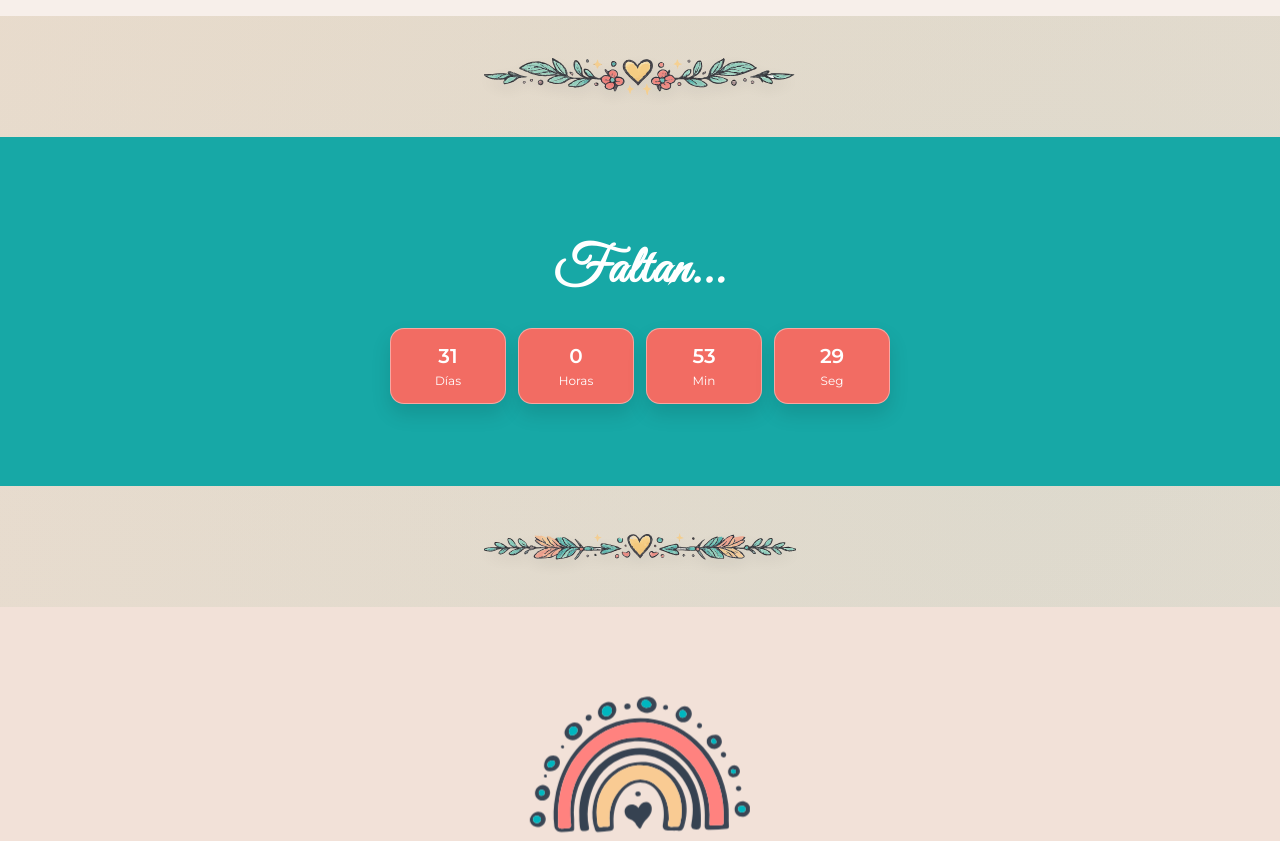
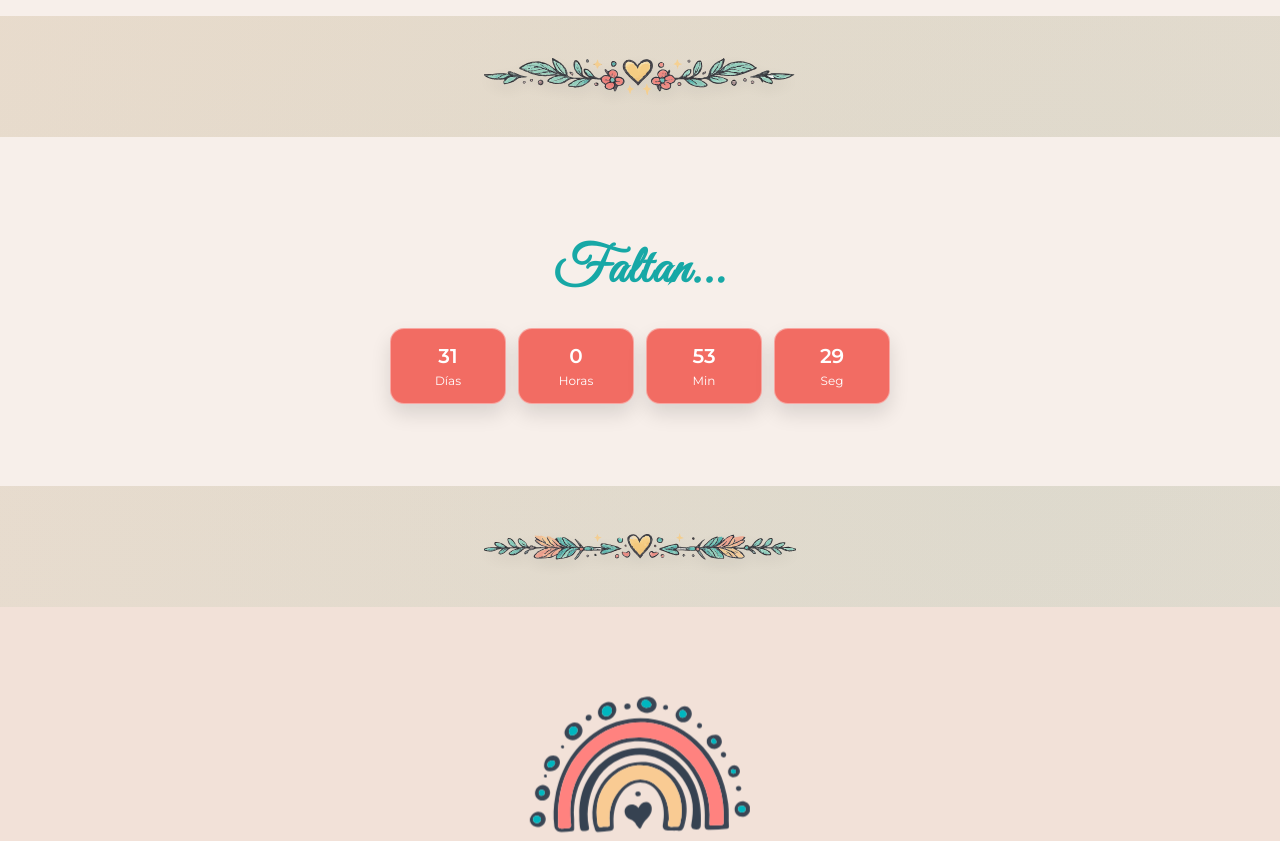
Before and after one commit to Taleika/bernixv, a plain HTML site: page index.html in a window 1280 px wide. Shown: the part 1200-2041 px from the top of the page. Drawn offline with nearby package versions, Linux system fonts and the light colour scheme.

Commit message:
Update index.html

```diff
--- a/index.html
+++ b/index.html
@@ -150,7 +150,6 @@
 
     .accent-section h2,
     .accent-section p,
-    .countdown-section h2,
     .countdown-section p {
       color: #fff;
     }
@@ -186,7 +185,7 @@
 
     /* Countdown */
     .countdown-section {
-      background: var(--turquoise) !important;
+      background: var(--turquoise);
       padding: 82px 20px;
     }
 
@@ -194,7 +193,7 @@
       font-family: 'Great Vibes', cursive;
       font-size: 3.3em;
       margin-bottom: 26px;
-      color: #fff;
+      color: var(--turquoise);
     }
 
     .countdown {
@@ -357,10 +356,11 @@
     #instagram h2,
     #instagram p {
       color: #fff;
+	text-shadow: 0 3px 8px rgba(4,0,0,0.8);
     }
 
     #instagram p {
-      font-weight: 700;
+      font-weight: 400;
     }
 
     .icon-lg {
```
